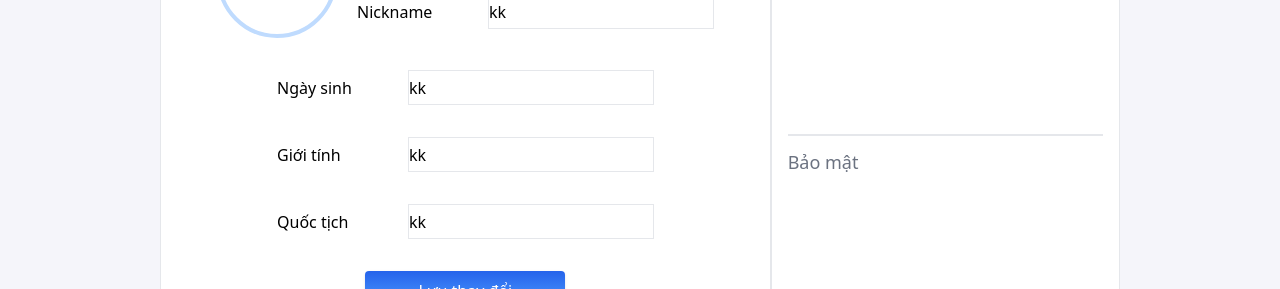
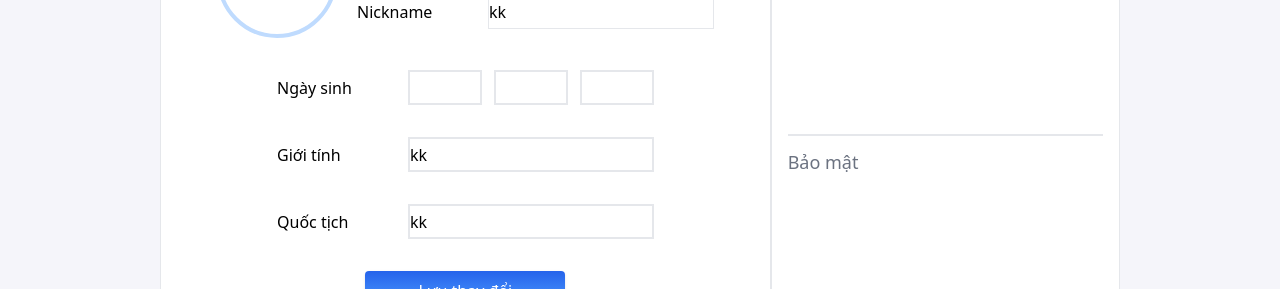
Before and after one commit to SongDuy/web-an-thanh-food, a React (Create React App) app: page /account/profile in a window 1280 px wide. Shown: the part 326-615 px from the top of the page. Built offline with nearby package versions, Linux system fonts and the light colour scheme.

Commit message:
Update new

```diff
--- a/src/pages/account/Profile.js
+++ b/src/pages/account/Profile.js
@@ -82,8 +82,16 @@ const ProfilePage = () => {
                                     <h1 className="w-[75px] whitespace-nowrap">
                                         Ngày sinh
                                     </h1>
-                                    <div className="border w-full h-full flex items-center">
-                                        kk
+                                    <div className="w-full h-full grid grid-cols-3 items-center gap-3">
+                                        <div className="w-full h-full border-2">
+
+                                        </div>
+                                        <div className="w-full h-full border-2">
+
+                                        </div>
+                                        <div className="w-full h-full border-2">
+
+                                        </div>
                                     </div>
 
                                 </div>
@@ -92,7 +100,7 @@ const ProfilePage = () => {
                                     <h1 className="w-[75px] whitespace-nowrap">
                                         Giới tính
                                     </h1>
-                                    <div className="border w-full h-full flex items-center">
+                                    <div className="border-2 w-full h-full flex items-center">
                                         kk
                                     </div>
 
@@ -102,7 +110,7 @@ const ProfilePage = () => {
                                     <h1 className="w-[75px] whitespace-nowrap">
                                         Quốc tịch
                                     </h1>
-                                    <div className="border w-full h-full flex items-center">
+                                    <div className="border-2 w-full h-full flex items-center">
                                         kk
                                     </div>
 
```
